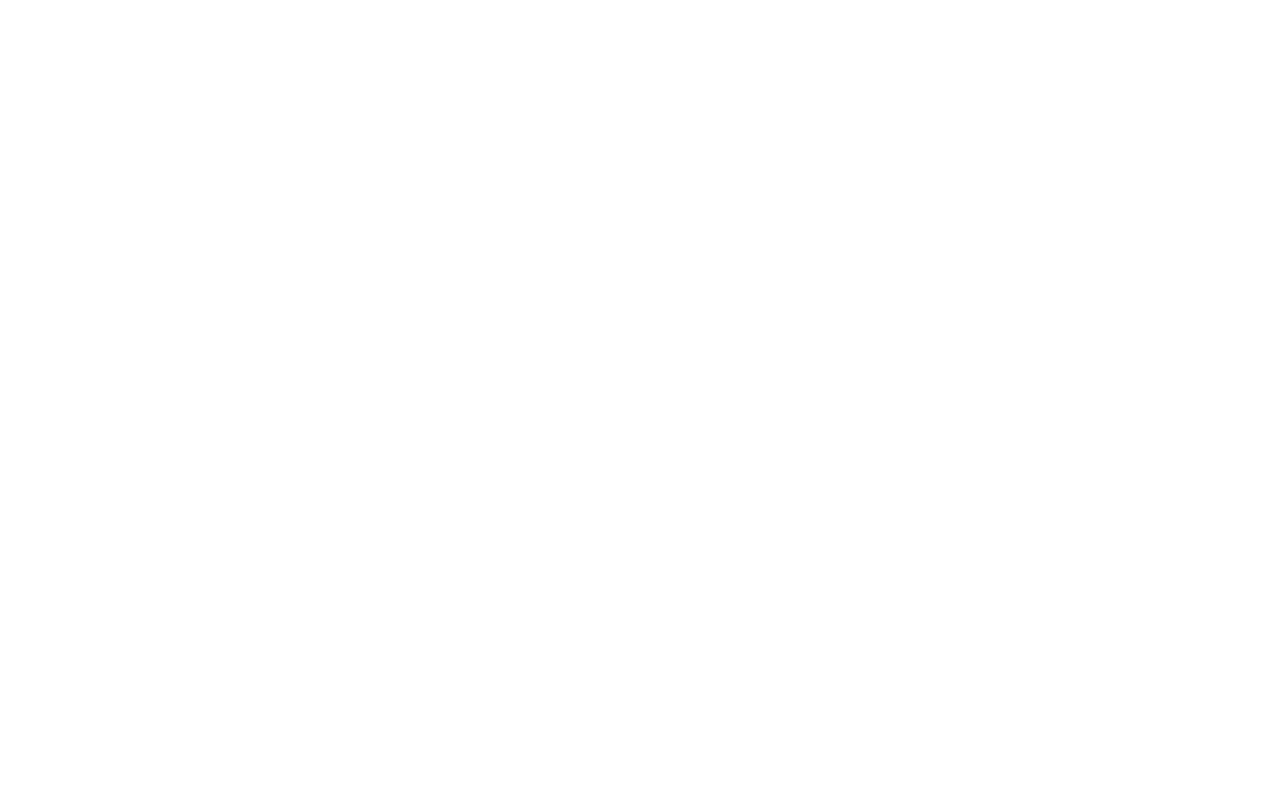
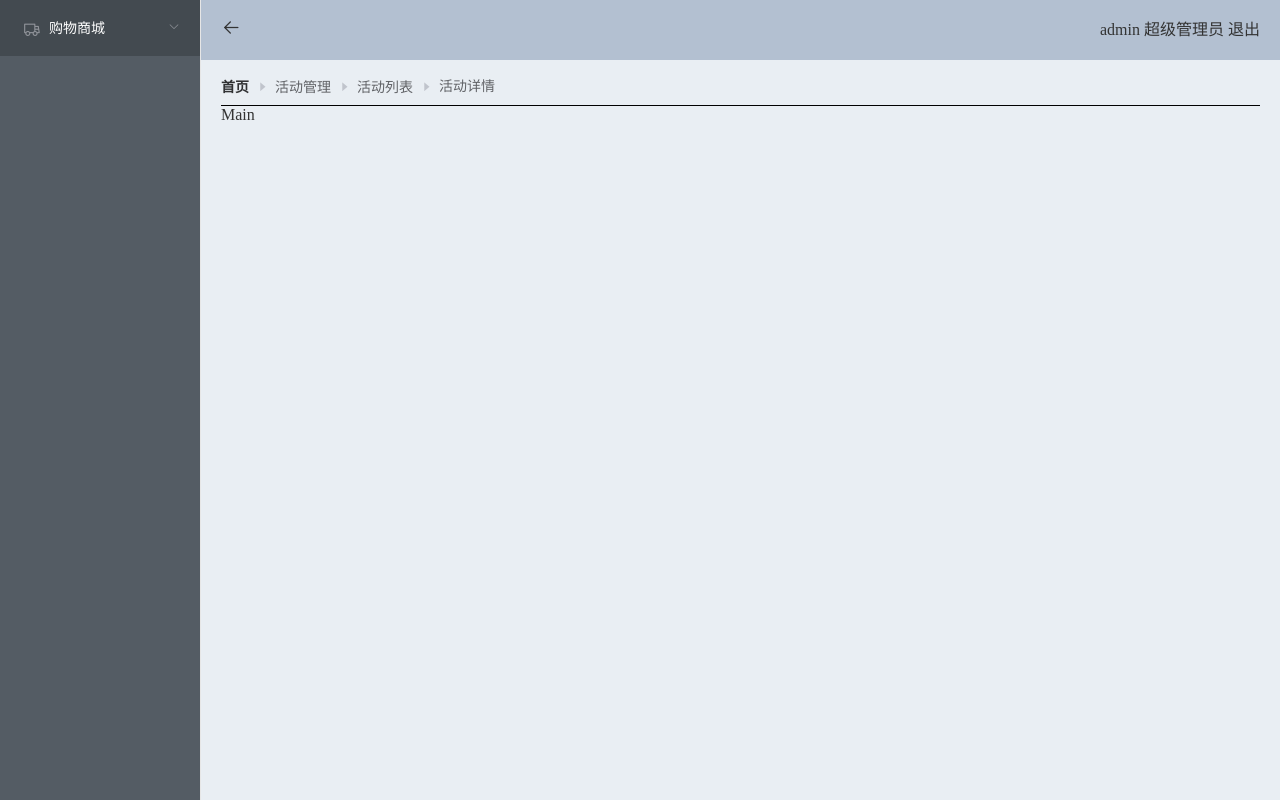
Before and after one commit to oneCurvet/vue-shop-admin-31, a Vue app: page /#/ in a window 1280 px wide. Built offline with nearby package versions, Linux system fonts and the light colour scheme.

Commit message:
做了登录页和首页头部面包屑导航菜单静态部分

```diff
--- /dev/null
+++ b/src/components/BreadCrumb.vue
@@ -0,0 +1,19 @@
+<template>
+  <el-breadcrumb separator-class="el-icon-caret-right" class="breadcrumb">
+    <el-breadcrumb-item :to="{ path: '/' }">首页</el-breadcrumb-item>
+    <el-breadcrumb-item>活动管理</el-breadcrumb-item>
+    <el-breadcrumb-item>活动列表</el-breadcrumb-item>
+    <el-breadcrumb-item>活动详情</el-breadcrumb-item>
+  </el-breadcrumb>
+</template>
+
+<script>
+export default {};
+</script>
+
+<style>
+.breadcrumb{
+    padding-bottom: 10px;
+    border-bottom: 1px solid #000;
+}
+</style>
--- /dev/null
+++ b/src/components/Header.vue
@@ -0,0 +1,55 @@
+<template>
+  <div>
+    <el-row type="flex" justify="space-between">
+      <div>
+        <i @click="handleClickArrow" class="el-icon-back cursorPointer"></i>
+      </div>
+      <div>admin 超级管理员 退出</div>
+    </el-row>
+  </div>
+</template>
+
+<script>
+export default {
+  methods: {
+    handleClickArrow() {
+      this.$emit("clickArrow");
+    }
+  }
+};
+</script>
+
+<style scoped lang="less">
+i {
+  font-size: 20px;
+}
+.cursorPointer {
+  cursor: pointer;
+}
+.el-row {
+  margin-bottom: 20px;
+  &:last-child {
+    margin-bottom: 0;
+  }
+}
+.el-col {
+  border-radius: 4px;
+}
+.bg-purple-dark {
+  background: #99a9bf;
+}
+.bg-purple {
+  background: #d3dce6;
+}
+.bg-purple-light {
+  background: #e5e9f2;
+}
+.grid-content {
+  border-radius: 4px;
+  min-height: 36px;
+}
+.row-bg {
+  padding: 10px 0;
+  background-color: #f9fafc;
+}
+</style>
--- a/src/components/Login.vue
+++ /dev/null
@@ -1,110 +0,0 @@
-<template>
-  <el-form
-    :model="ruleForm"
-    status-icon
-    :rules="rules"
-    ref="ruleForm"
-    label-width="50px"
-    class="demo-ruleForm login"
-  >
-    <el-button type="success" round>成功按钮</el-button>
-    <el-form-item label="账号" prop>
-      <el-input type="text" v-model="ruleForm" autocomplete="off"></el-input>
-    </el-form-item>
-    <el-form-item label="密码" prop="pass">
-      <el-input type="password" v-model="ruleForm.pass" autocomplete="off"></el-input>
-    </el-form-item>
-    <!-- <el-form-item label="确认密码" prop="checkPass">
-      <el-input type="password" v-model="ruleForm.checkPass" autocomplete="off"></el-input>
-    </el-form-item>-->
-
-    <el-form-item class="el-form-item-btn">
-      <el-button type="primary" @click="submitForm('ruleForm')">提交</el-button>
-      <el-button @click="resetForm('ruleForm')">重置</el-button>
-    </el-form-item>
-  </el-form>
-</template>
-<script>
-export default {
-  data() {
-
-    var checkAge = (rule, value, callback) => {
-      if (!value) {
-        return callback(new Error("年龄不能为空"));
-      }
-      setTimeout(() => {
-        if (!Number.isInteger(value)) {
-          callback(new Error("请输入数字值"));
-        } else {
-          if (value < 18) {
-            callback(new Error("必须年满18岁"));
-          } else {
-            callback();
-          }
-        }
-      }, 1000);
-    };
-    var validatePass = (rule, value, callback) => {
-      if (value === "") {
-        callback(new Error("请输入密码"));
-      } else {
-        if (this.ruleForm.checkPass !== "") {
-          this.$refs.ruleForm.validateField("checkPass");
-        }
-        callback();
-      }
-    };
-    var validatePass2 = (rule, value, callback) => {
-      if (value === "") {
-        callback(new Error("请再次输入密码"));
-      } else if (value !== this.ruleForm.pass) {
-        callback(new Error("两次输入密码不一致!"));
-      } else {
-        callback();
-      }
-    };
-    return {
-      ruleForm: {
-        pass: "",
-        checkPass: "",
-        age: ""
-      },
-      rules: {
-        pass: [{ validator: validatePass, trigger: "blur" }],
-        checkPass: [{ validator: validatePass2, trigger: "blur" }],
-        age: [{ validator: checkAge, trigger: "blur" }]
-      }
-    };
-  },
-  methods: {
-    submitForm(formName) {
-      this.$refs[formName].validate(valid => {
-        if (valid) {
-          alert("submit!");
-        } else {
-          console.log("error submit!!");
-          return false;
-        }
-      });
-    },
-    resetForm(formName) {
-      this.$refs[formName].resetFields();
-    }
-  }
-};
-</script>
-
-<style lang="less" scoped>
-.login {
-  width: 400px;
-  height: 300px;
-  //   border: 1px solid #000;
-  position: absolute;
-  top: 50%;
-  left: 50%;
-  transform: translate(-50%, -50%);
-}
-.el-form-item-btn {
-  margin-left: 100px;
-}
-</style>
--- /dev/null
+++ b/src/components/Menu.vue
@@ -0,0 +1,39 @@
+<template>
+  <el-menu
+    default-active="2"
+    class="el-menu-vertical-demo"
+    @open="handleOpen"
+    @close="handleClose"
+    background-color="#545c64"
+    text-color="#fff"
+    active-text-color="#ffd04b"
+    :collapse="isShow"
+  >
+    <el-submenu index="1">
+      <template slot="title">
+        <i class="el-icon-truck"></i>
+        <span>购物商城</span>
+      </template>
+      <el-menu-item-group>
+        <el-menu-item index="1-1">商品管理</el-menu-item>
+        <el-menu-item index="1-2">栏目管理</el-menu-item>
+      </el-menu-item-group>
+    </el-submenu>
+  </el-menu>
+</template>
+
+<script>
+export default {
+    props:["isShow"]
+};
+</script>
+
+<style>
+.el-menu-vertical-demo {
+  height: 100%;
+}
+.el-menu-vertical-demo:not(.el-menu--collapse) {
+  width: 200px;
+  min-height: 400px;
+}
+</style>
--- /dev/null
+++ b/src/pages/Index.vue
@@ -0,0 +1,75 @@
+<template>
+  <el-container>
+    <el-aside width="auto">
+      <Menu :isShow="isShow"/>
+    </el-aside>
+    <el-container>
+      <el-header>
+        <Header @clickArrow="handleClickArrow"/>
+      </el-header>
+      <el-main>
+        <BreadCrumb/>
+        Main
+      </el-main>
+    </el-container>
+  </el-container>
+</template>
+
+<script>
+import Header from "../components/Header.vue";
+import BreadCrumb from "../components/BreadCrumb.vue";
+import Menu from "../components/Menu.vue";
+
+export default {
+  data(){
+    return {
+      isShow:false
+    }
+  },
+  components: {
+    Header,
+    BreadCrumb,
+    Menu
+  },
+  methods:{
+    handleClickArrow(){
+      this.isShow = !this.isShow
+    }
+  }
+};
+</script>
+
+<style>
+.el-header,
+.el-footer {
+  background-color: #b3c0d1;
+  color: #333;
+  line-height: 60px;
+}
+
+.el-aside {
+  background-color: #d3dce6;
+  color: #333;
+}
+
+.el-main {
+  background-color: #e9eef3;
+  color: #333;
+}
+
+body > div > .el-container {
+  position: absolute;
+  top: 0;
+  bottom: 0;
+  width: 100%;
+}
+
+.el-container:nth-child(5) .el-aside,
+.el-container:nth-child(6) .el-aside {
+  line-height: 260px;
+}
+
+.el-container:nth-child(7) .el-aside {
+  line-height: 320px;
+}
+</style>
--- /dev/null
+++ b/src/pages/Login.vue
@@ -0,0 +1,98 @@
+<template>
+  <el-form
+    :model="ruleForm"
+    status-icon
+    :rules="rules"
+    ref="ruleForm"
+    label-width="50px"
+    class="demo-ruleForm login"
+  >
+    <el-form-item label="账号" prop="username">
+      <el-input type="text" v-model="ruleForm.username" autocomplete="off"></el-input>
+    </el-form-item>
+    <el-form-item label="密码" prop="pass">
+      <el-input type="password" v-model="ruleForm.pass" autocomplete="off"></el-input>
+    </el-form-item>
+
+    <el-form-item class="el-form-item-btn">
+      <el-button type="primary" @click="submitForm('ruleForm')">提交</el-button>
+      <el-button @click="resetForm('ruleForm')">重置</el-button>
+    </el-form-item>
+  </el-form>
+</template>
+<script>
+export default {
+  data() {
+    var validatePass = (rule, value, callback) => {
+      if (value === "") {
+        callback(new Error("请输入密码"));
+      }else{
+        callback()
+      }
+    };
+    var validateUsername = (rule, value, callback) => {
+      if (value === "") {
+        callback(new Error("请输入账号"));
+      }else{
+        callback()
+      }
+    };
+
+    return {
+      ruleForm: {
+        username: "",
+        pass: ""
+      },
+      rules: {
+        pass: [{ validator: validatePass, trigger: "blur" }],
+        username: [{ validator: validateUsername, trigger: "blur" }]
+      }
+    };
+  },
+  methods: {
+    submitForm(formName) {
+      const data = {
+        uname:this.ruleForm.username,
+        upwd:this.ruleForm.pass,
+      }
+      this.$refs[formName].validate(valid => {
+        if (valid) {
+          this.$axios({
+            method: "POST",
+            url: "http://localhost:8899/admin/account/login",
+            data,
+            withCredentials: true
+          }).then(res => {
+            console.log(res);
+            const {status,message} = res.data
+            if(status == 0){
+              this.$router.push(`/?uname=message.uname&realname=message.realname`)
+              // console.log(message);
+            }else{
+               this.$message.error(message);
+            }
+          });
+        }
+      });
+    },
+    resetForm(formName) {
+      this.$refs[formName].resetFields();
+    }
+  }
+};
+</script>
+
+<style lang="less" scoped>
+.login {
+  width: 400px;
+  height: 300px;
+  //   border: 1px solid #000;
+  position: absolute;
+  top: 50%;
+  left: 50%;
+  transform: translate(-50%, -50%);
+}
+.el-form-item-btn {
+  margin-left: 100px;
+}
+</style>
```
Also changed, not shown: src/App.vue (+2 -6 lines), src/main.js (+8 -2 lines).
